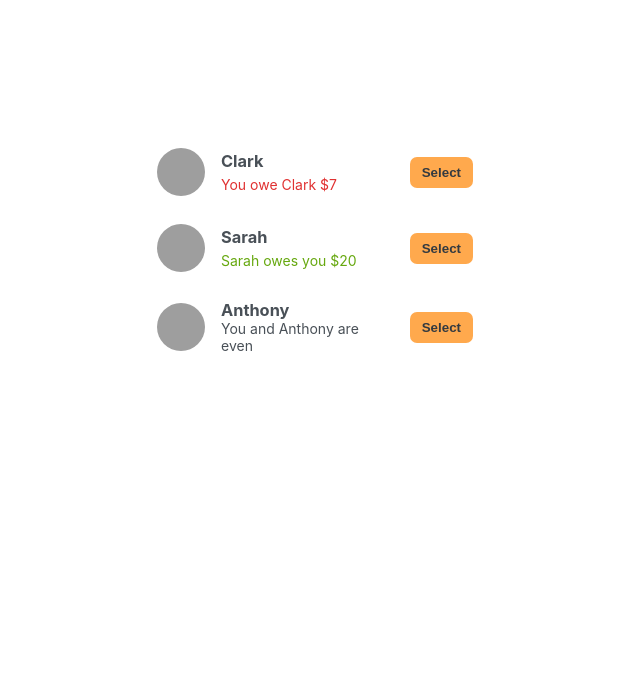
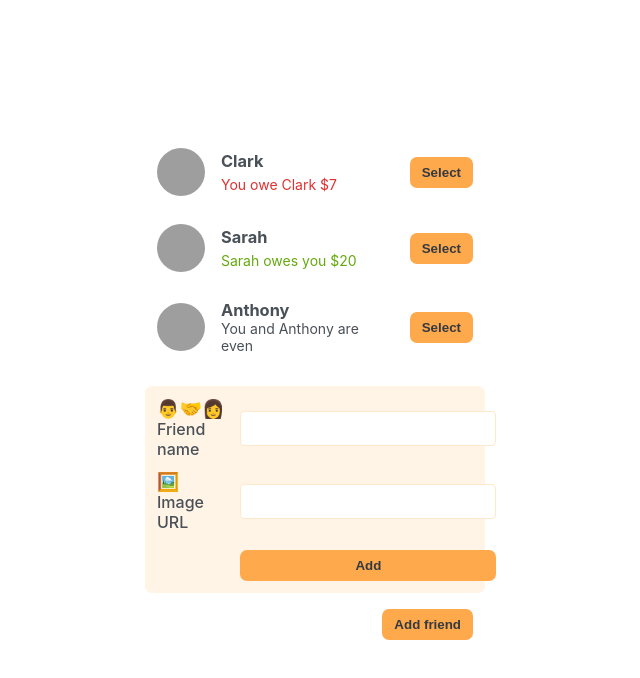
Before and after one commit to vladfreishmidt/eat-n-split, a React (Create React App) app: page / in a window 1280 px wide. Shown: the top 678 px of the page, without its empty margins (85-725 px from the left). Built offline with nearby package versions, Linux system fonts and the light colour scheme; grey boxes are pictures that could not be loaded.

Commit message:
Add a new friend form

```diff
--- a/src/App.js
+++ b/src/App.js
@@ -26,6 +26,8 @@ export default function App() {
     <div className="app">
       <div className="sidebar">
         <FriendsList friends={friends} />
+        <FormAddFriend />
+        <Button>Add friend</Button>
       </div>
     </div>
   );
@@ -61,7 +63,25 @@ function FriendItem({ friend }) {
 
       {friend.balance === 0 && <p>You and {friend.name} are even</p>}
 
-      <button className="button">Select</button>
+      <Button>Select</Button>
     </li>
   );
 }
+
+function FormAddFriend() {
+  return (
+    <form className="form-add-friend">
+      <label>👨‍🤝‍👩 Friend name</label>
+      <input type="text" />
+
+      <label>🖼️ Image URL</label>
+      <input type="text" />
+
+      <Button>Add</Button>
+    </form>
+  );
+}
+
+function Button({ children }) {
+  return <button className="button">{children}</button>;
+}
```
